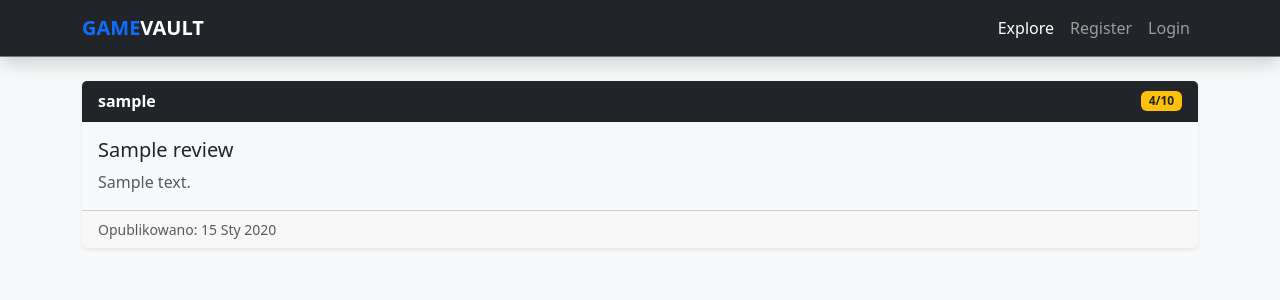
After one commit to Piesel451/game-vault, a Django app: template games/templates/games/review_list.html in a window 1280 px wide. The commit adds this page. Shown: the top 300 px of the page. Run offline with Django 5.2, Linux system fonts and the light colour scheme; the template is opened without the code that fills it: values that come from a table or form of the project are taken from there, others are empty; tables that the repository leaves empty hold one stand-in row (values such as "Sample post").

Commit message:
feat(reviews): add review list view and template
- Create game_reviews view and review_list.html template
- Update created_at field to use timezone.now for better flexibility
- Note: Current view has N+1 issue (to be optimized with select_related)

```diff
--- a/games/models.py
+++ b/games/models.py
@@ -1,5 +1,6 @@
 from django.conf import settings
 from django.db import models
+from django.utils import timezone
 
 class Game(models.Model):
     title = models.CharField(max_length=200)
@@ -10,12 +11,20 @@ class Game(models.Model):
         return self.title
 
 class Review(models.Model):
-    game = models.ForeignKey(Game, on_delete=models.CASCADE, related_name='reviews')
-    author = models.ForeignKey(settings.AUTH_USER_MODEL, on_delete=models.CASCADE)
+    game = models.ForeignKey(
+        Game,
+        on_delete=models.CASCADE,
+        related_name='game_reviews')
+
+    author = models.ForeignKey(
+        settings.AUTH_USER_MODEL,
+        on_delete=models.CASCADE,
+        related_name = "user_reviews")
+
     title = models.CharField(max_length=200)
     content = models.TextField()
     rating = models.IntegerField()
-    created_at = models.DateTimeField(auto_now_add=True)
+    created_at = models.DateTimeField(default = timezone.now)
 
     def __str__(self):
         return f"Recenzja {self.game.title} autorstwa {self.author}"
--- a/games/templates/games/game_list.html
+++ b/games/templates/games/games_list.html
@@ -21,7 +21,7 @@
                     </p>
                 </div>
                 <div class="card-footer bg-transparent border-top-0">
-                    <a href="#" class="btn btn-outline-secondary btn-sm">View Reviews</a>
+                    <a href="{% url 'game_reviews' game.pk %}" class="btn btn-outline-secondary btn-sm">View Reviews</a>
                 </div>
             </div>
         </div>
@@ -30,6 +30,7 @@
             <p class="alert alert-info">No games found in the database.</p>
         </div>
         {% endfor %}
+
     </div>
 </div>
 {% endblock %}
--- /dev/null
+++ b/games/templates/games/review_list.html
@@ -0,0 +1,24 @@
+{% extends "base.html" %}
+
+{% block content %}
+    {% for review in reviews %}
+        <div class="card mb-4 shadow-sm border-0">
+            <div class="card-header bg-dark text-white d-flex justify-content-between align-items-center">
+                <strong>{{ review.author.username }}</strong>
+                <span class="badge bg-warning text-dark">{{ review.rating }}/10</span>
+            </div>
+            <div class="card-body bg-light">
+                <h5 class="card-title">{{ review.title }}</h5>
+                <p class="card-text text-muted">{{ review.content }}</p>
+            </div>
+            <div class="card-footer text-muted small">
+                Opublikowano: {{ review.created_at|date:"d M Y" }}
+            </div>
+        </div>
+    {% empty %}
+    <div class="col-12">
+        <p class="alert alert-info">No reviews found for this game.</p>
+    </div>
+    {% endfor %}
+
+{% endblock %}
--- a/games/urls.py
+++ b/games/urls.py
@@ -2,6 +2,6 @@ from django.urls import path
 from . import views
 
 urlpatterns = [
-    path('', views.game_list, name='game_list'),
-    path('review/<int:pk>', views.review, name='game_list')
+    path('', views.games_list, name='games_list'),
+    path('review/<int:pk>', views.game_reviews, name='game_reviews')
 ]
--- a/templates/base.html
+++ b/templates/base.html
@@ -15,7 +15,7 @@
         <header>
             <nav class="navbar navbar-expand-lg navbar-dark bg-dark shadow mb-4 border-bottom border-secondary">
                 <div class="container">
-                    <a class="navbar-brand fw-bold" href="{% url 'game_list' %}">
+                    <a class="navbar-brand fw-bold" href="{% url 'games_list' %}">
                         <span class="text-primary">GAME</span>VAULT
                     </a>
 
@@ -26,7 +26,7 @@
                     <div class="collapse navbar-collapse" id="navbarNav">
                         <ul class="navbar-nav ms-auto">
                             <li class="nav-item">
-                                <a class="nav-link active" href="{% url 'game_list' %}">Explore</a>
+                                <a class="nav-link active" href="{% url 'games_list' %}">Explore</a>
                             </li>
                             <li class="nav-item">
                                 <a class="nav-link" href="#">Register</a>
```
Also changed, not shown: games/views.py (+6 -4 lines), games/migrations/0002_alter_review_created_at.py (added), 1 other file.
